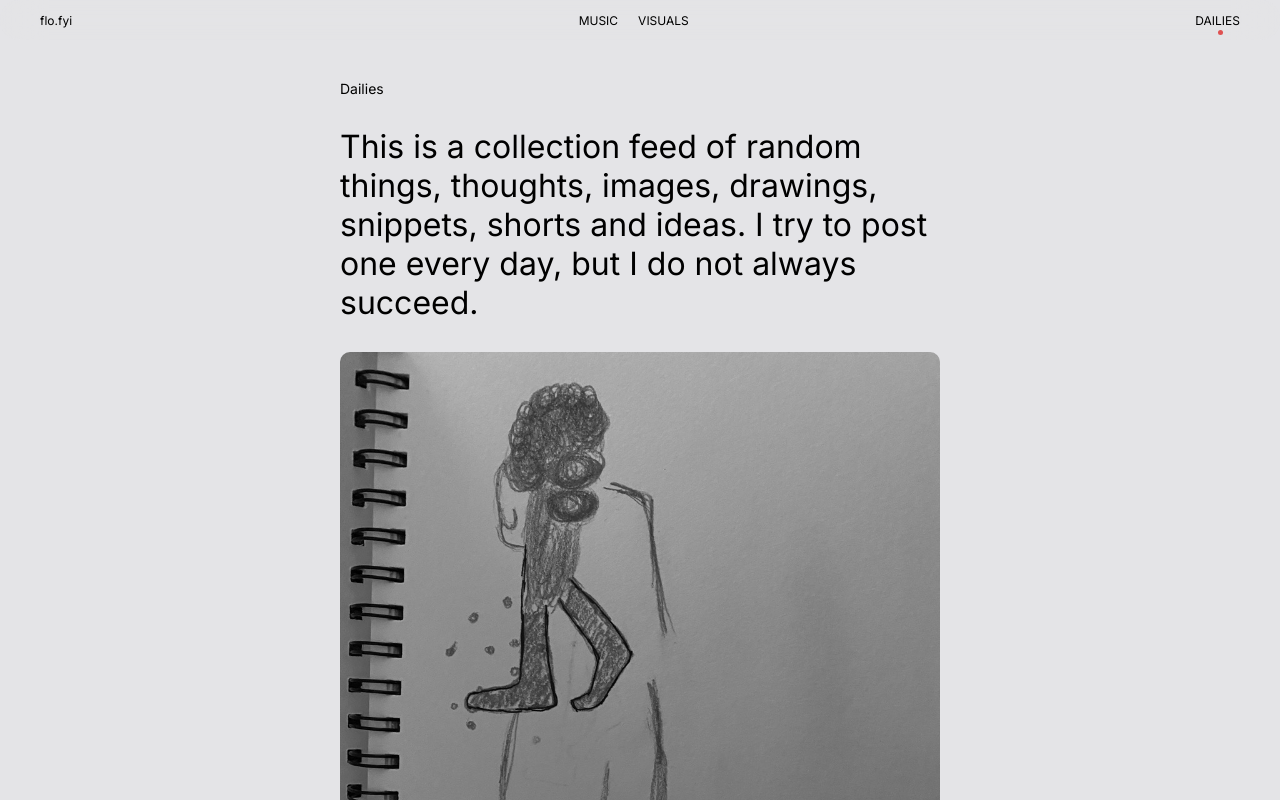
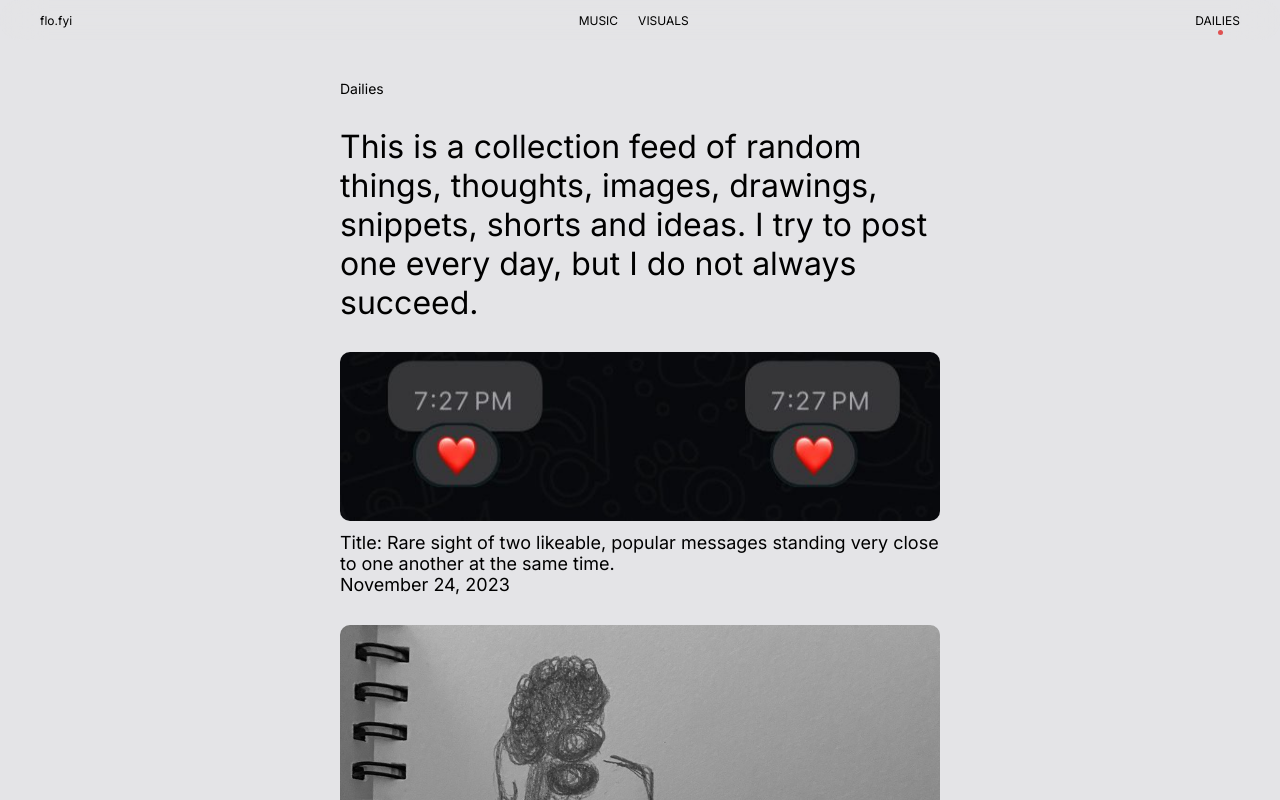
Before and after one commit to wnklrspace/flos-web, a Next.js app: page /dailies in a window 1280 px wide. Shown: the top 800 px of the page. Built offline with nearby package versions, Linux system fonts and the light colour scheme.

Commit message:
add: entry for 24th

```diff
--- /dev/null
+++ b/content/dailies/2023/11/24.ts
@@ -0,0 +1,18 @@
+import { DAILY_TYPE, Daily } from '../../../../types/dailies';
+import { MEDIA_TYPE } from '../../../../types/media';
+
+const LikedMessages: Daily = {
+	type: DAILY_TYPE.IMAGE,
+	title: 'November 24, 2023',
+	description:
+		'Rare sight of two likeable, popular messages standing very close to one another at the same time.',
+	media: {
+		type: MEDIA_TYPE.IMAGE,
+		url: '/dailies/2023/11/24.jpg',
+		alt: 'Photograph of two liked messages',
+		width: 640,
+		height: 180,
+	},
+};
+
+export default LikedMessages;
--- a/content/dailies/index.ts
+++ b/content/dailies/index.ts
@@ -8,8 +8,10 @@ import Burning from './2023/11/17';
 import Corner from './2023/11/21';
 import WeirdConnection from './2023/11/22';
 import DetachedSelf from './2023/11/23';
+import LikedMessages from './2023/11/24';
 
 export const dailies: Daily[] = [
+	LikedMessages,
 	DetachedSelf,
 	WeirdConnection,
 	Corner,
```
Also changed, not shown: public/dailies/2023/11/24.jpg (added).
